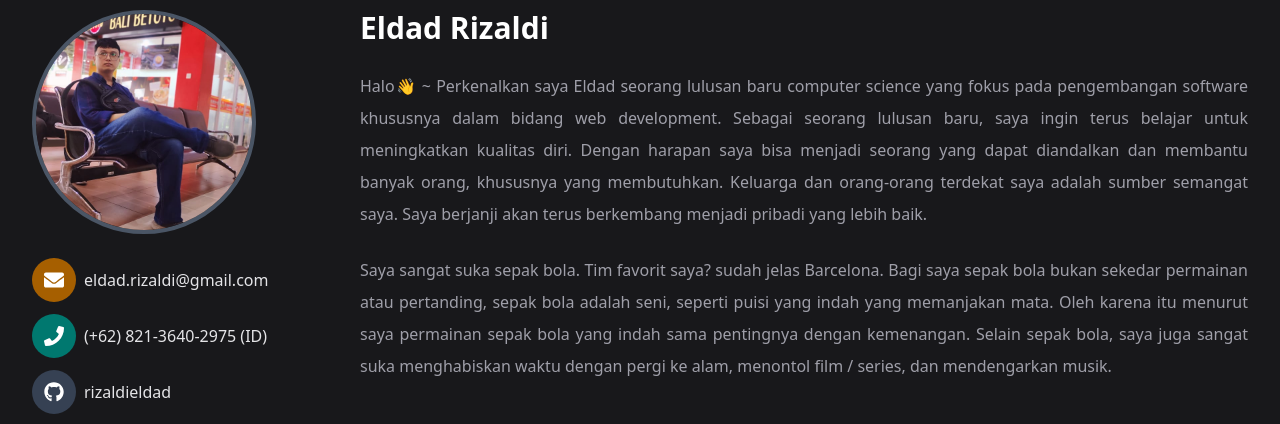
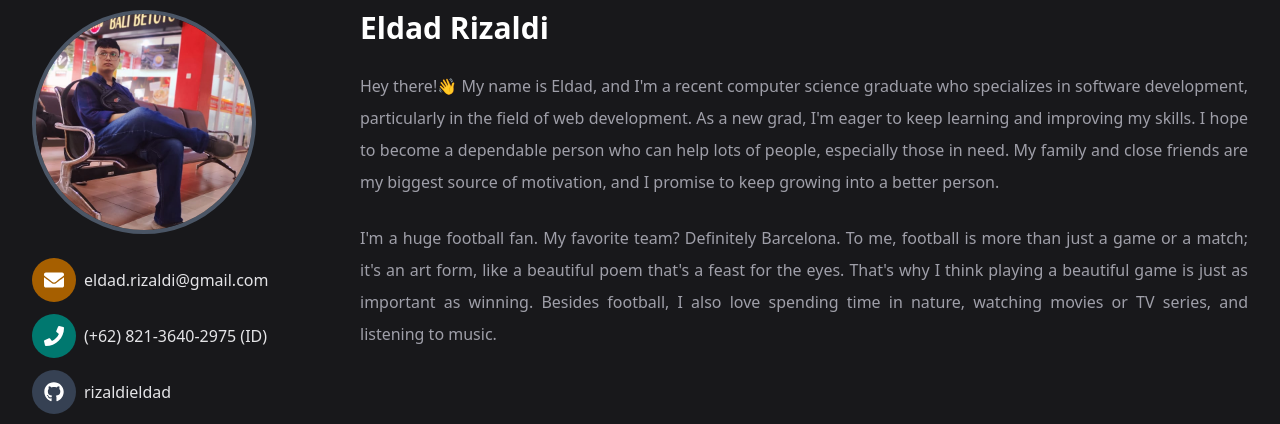
Before and after one commit to rizaldieldad/my-portfolio-website-v1, a React (Vite) app: page /about-me in a window 1280 px wide. Shown: the part 130-554 px from the top of the page. Built offline with nearby package versions, Linux system fonts and the light colour scheme.

Commit message:
modify about me paragraph using english

```diff
--- a/src/pages/AboutMe.jsx
+++ b/src/pages/AboutMe.jsx
@@ -76,24 +76,22 @@ function AboutMe () {
             Eldad Rizaldi
           </h2>
           <p className='text-slate-600 dark:text-zinc-400 leading-loose text-justify'>
-            Halo👋 ~ Perkenalkan saya Eldad seorang lulusan baru computer
-            science yang fokus pada pengembangan software khususnya dalam bidang
-            web development. Sebagai seorang lulusan baru, saya ingin terus
-            belajar untuk meningkatkan kualitas diri. Dengan harapan saya bisa
-            menjadi seorang yang dapat diandalkan dan membantu banyak orang,
-            khususnya yang membutuhkan. Keluarga dan orang-orang terdekat saya
-            adalah sumber semangat saya. Saya berjanji akan terus berkembang
-            menjadi pribadi yang lebih baik.
+            Hey there!👋 My name is Eldad, and I'm a recent computer science
+            graduate who specializes in software development, particularly in
+            the field of web development. As a new grad, I'm eager to keep
+            learning and improving my skills. I hope to become a dependable
+            person who can help lots of people, especially those in need. My
+            family and close friends are my biggest source of motivation, and I
+            promise to keep growing into a better person.
           </p>
 
           <p className='text-slate-600 dark:text-zinc-400 leading-loose text-justify'>
-            Saya sangat suka sepak bola. Tim favorit saya? sudah jelas
-            Barcelona. Bagi saya sepak bola bukan sekedar permainan atau
-            pertanding, sepak bola adalah seni, seperti puisi yang indah yang
-            memanjakan mata. Oleh karena itu menurut saya permainan sepak bola
-            yang indah sama pentingnya dengan kemenangan. Selain sepak bola,
-            saya juga sangat suka menghabiskan waktu dengan pergi ke alam,
-            menontol film / series, dan mendengarkan musik.
+            I'm a huge football fan. My favorite team? Definitely Barcelona. To
+            me, football is more than just a game or a match; it's an art form,
+            like a beautiful poem that's a feast for the eyes. That's why I
+            think playing a beautiful game is just as important as winning.
+            Besides football, I also love spending time in nature, watching
+            movies or TV series, and listening to music.
           </p>
 
           {/* spotify playlist */}
```
